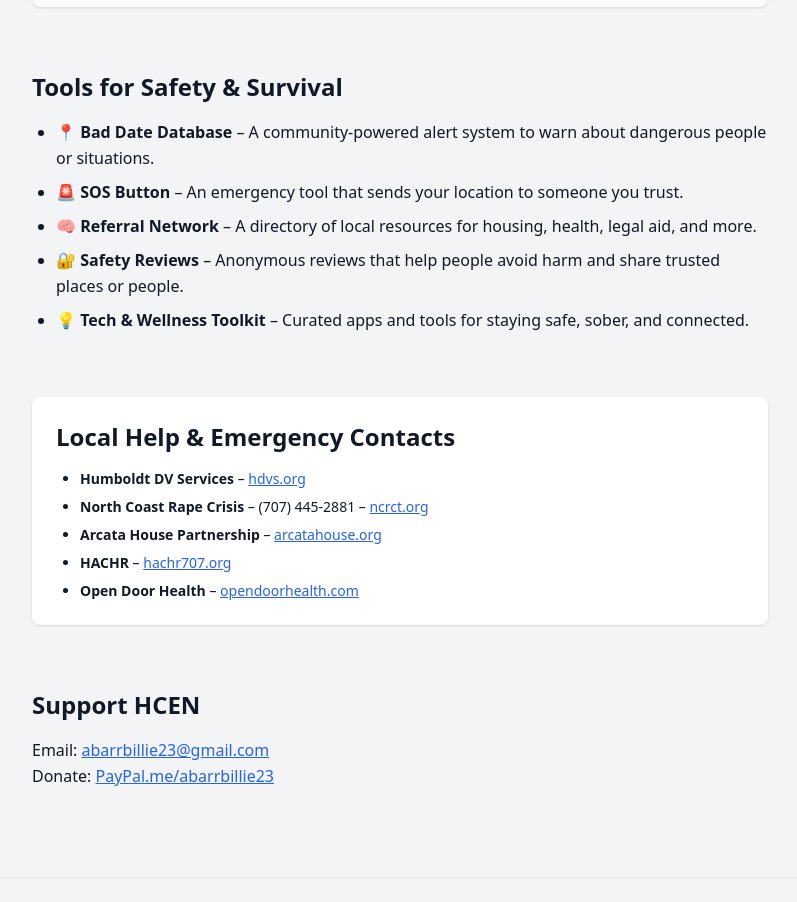
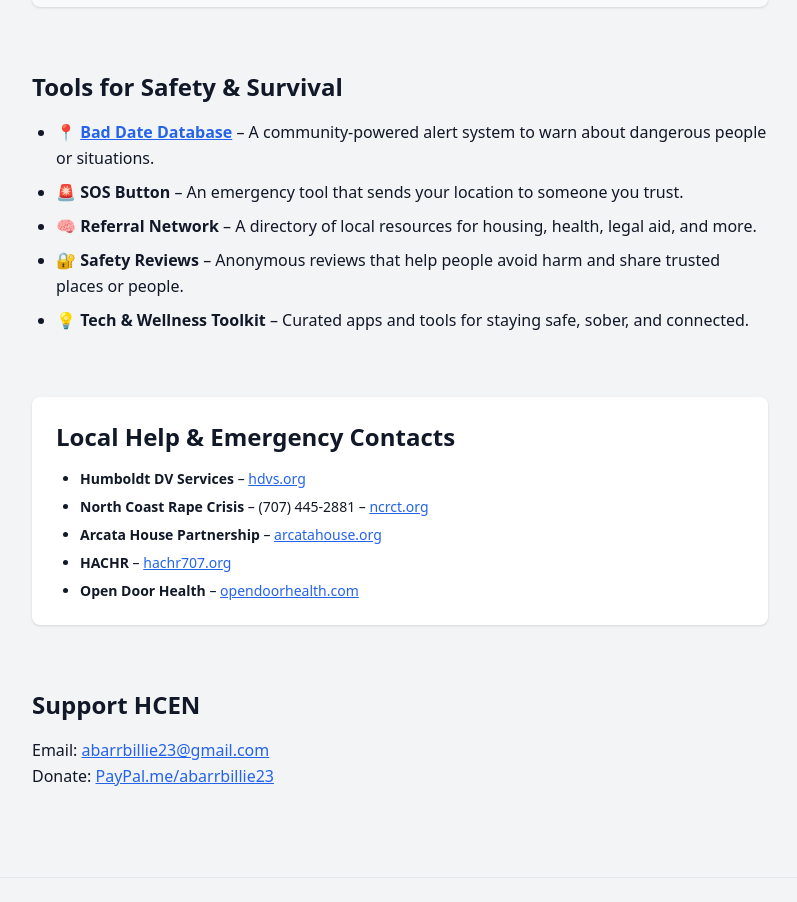
Before and after one commit to empowermentorg/Hcen, a plain HTML site: page index.html in a window 1280 px wide. Shown: the part 839-1741 px from the top of the page, without its empty margins (240-1037 px from the left). Drawn offline with nearby package versions, Linux system fonts and the light colour scheme.

Commit message:
Add live BDD link to tools section

```diff
--- a/index.html
+++ b/index.html
@@ -74,7 +74,7 @@
     <section id="tools">
       <h2 class="text-2xl font-semibold mb-4">Tools for Safety & Survival</h2>
       <ul class="list-disc pl-6 space-y-2">
-        <li><strong>📍 Bad Date Database</strong> – A community-powered alert system to warn about dangerous people or situations.</li>
+        <li><strong>📍 <a href="https://hcen-bdd-app.onrender.com" target="_blank" class="text-blue-600 underline hover:text-blue-800 transition">Bad Date Database</a></strong> – A community-powered alert system to warn about dangerous people or situations.</li>
         <li><strong>🚨 SOS Button</strong> – An emergency tool that sends your location to someone you trust.</li>
         <li><strong>🧠 Referral Network</strong> – A directory of local resources for housing, health, legal aid, and more.</li>
         <li><strong>🔐 Safety Reviews</strong> – Anonymous reviews that help people avoid harm and share trusted places or people.</li>
```
